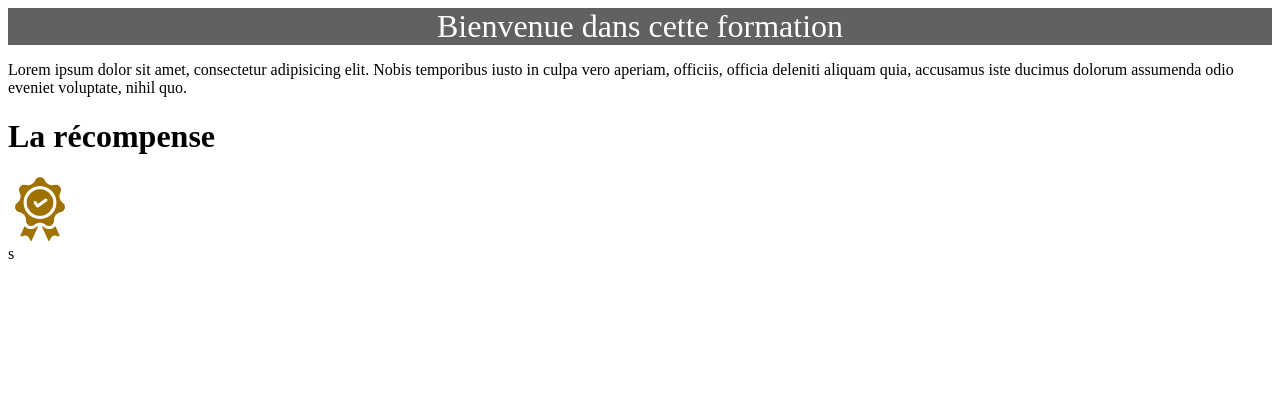
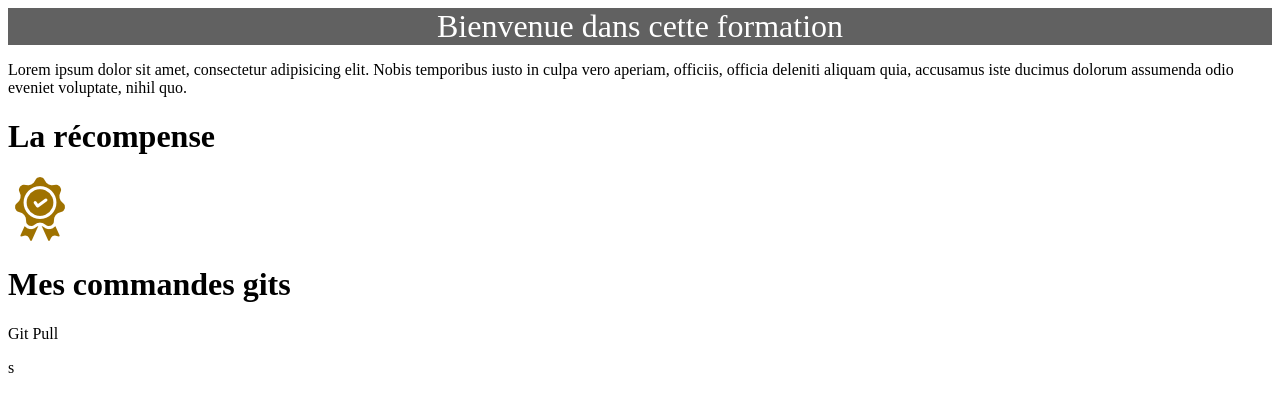
Before and after one commit to ChristopherLegrand/mon_site_web2, a plain HTML site: page index.html in a window 1280 px wide. Drawn offline with Linux system fonts and the light colour scheme.

Commit message:
ajout des commandes

```diff
--- a/index.html
+++ b/index.html
@@ -26,5 +26,11 @@
        <img src="images/medal_bronze.png" alt="Médaillle de bronze">
    </div>
 
+<!--   COMMANDES GIT-->
+   <div>
+       <h1>Mes commandes gits</h1>
+       <p> Git Pull </p>
+   </div>
+
 </body>s
 </html>
```
